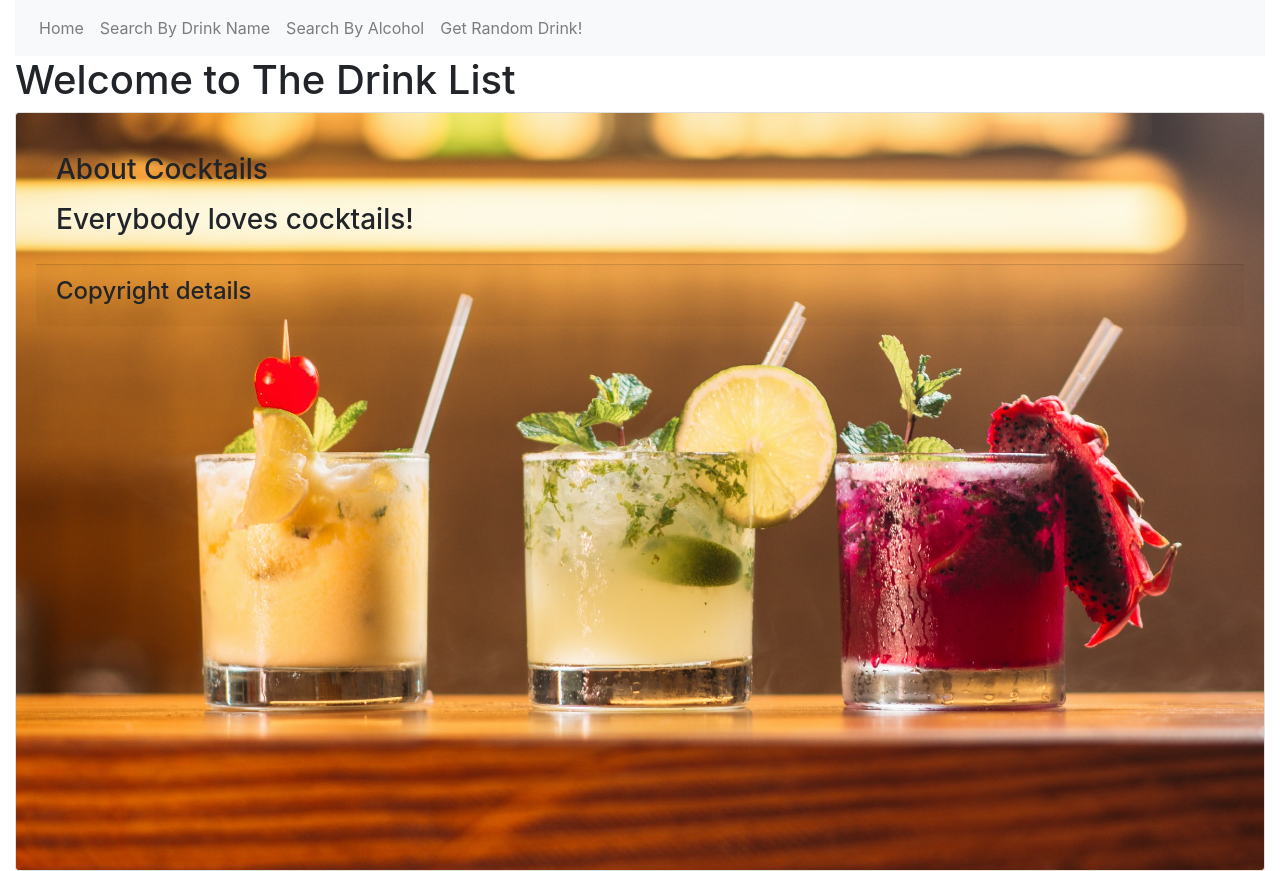
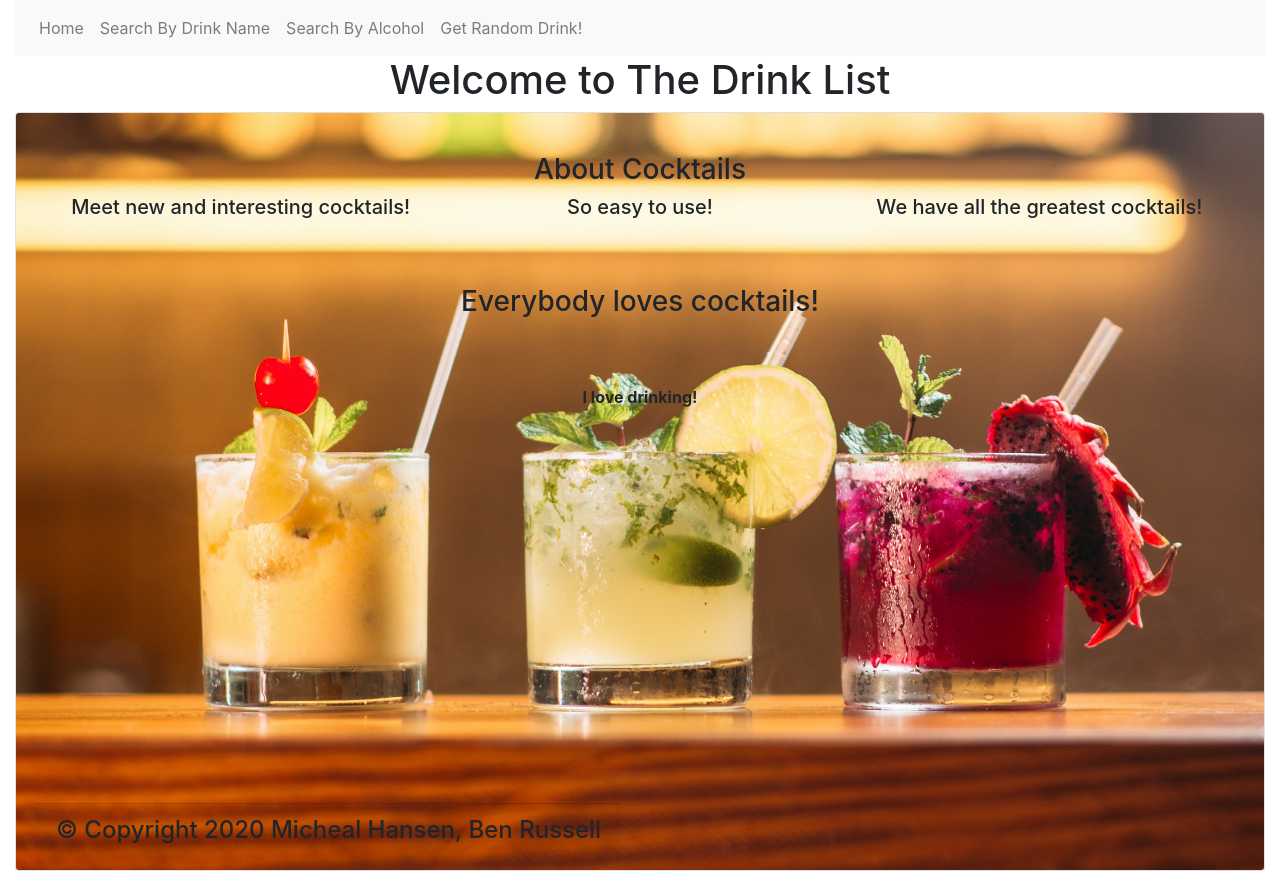
Before and after one commit to Sudolphus/Cocktail-Recipies, a React (Create React App) app: page / in a window 1280 px wide. Built offline with nearby package versions, Linux system fonts and the light colour scheme.

Commit message:
make splash page look prettier
Co-authored-by: Ben Russell <benjaminrussell36@gmail.com>

```diff
--- a/src/components/SplashPage.js
+++ b/src/components/SplashPage.js
@@ -1,6 +1,9 @@
 import React from 'react';
 import Card from 'react-bootstrap/Card';
 import cocktail from './img/cocktails.jpeg';
+import Row from 'react-bootstrap/Row';
+import Col from 'react-bootstrap/Col';
+import Carousel from 'react-bootstrap/Carousel';
 
 function SplashPage() {
   return(
@@ -12,17 +15,39 @@ function SplashPage() {
         <Card.Img src={cocktail} alt="Some Cocktails" />
         <Card.ImgOverlay>
           <Card.Body>
-            <Card.Text className="about-cocktails">
+            <div className="about-cocktails">
               <h3>About Cocktails</h3>
-            </Card.Text>
-            <Card.Text className="testimonials">
+              <Row>
+                <Col>
+                  <h5>Meet new and interesting cocktails!</h5>
+                </Col>
+                <Col>
+                  <h5>So easy to use!</h5>
+                </Col>
+                <Col>
+                  <h5>We have all the greatest cocktails!</h5>
+                </Col>
+              </Row>
+            </div>
+            <div className="testimonials">
               <h3>Everybody loves cocktails!</h3>
-            </Card.Text>
+              <Carousel indicators={false} controls={false} fade={true} keyboard={false}>
+                <Carousel.Item interval={1000}>
+                  <p><strong>I love drinking!</strong></p>
+                </Carousel.Item>
+                <Carousel.Item interval={1000}>
+                  <p><strong>It numbs the pain!</strong></p>
+                </Carousel.Item>
+                <Carousel.Item interval={1000}>
+                  <p><strong>For thirty seconds, I don't feel like dying!</strong></p>
+                </Carousel.Item>
+              </Carousel>
+            </div>
           </Card.Body>
           <Card.Footer>
-            <Card.Text className="copyright-footer">
-              <h4>Copyright details</h4>
-            </Card.Text>
+            <div className="copyright-footer">
+              <h4>© Copyright 2020 Micheal Hansen, Ben Russell</h4>
+            </div>
           </Card.Footer>
         </Card.ImgOverlay>
       </Card>
--- a/src/index.css
+++ b/src/index.css
@@ -6,6 +6,28 @@
   width: 20rem;
 }
 
-.cocktail-card h5.card-header, .big-cocktail-card h5.card-header {
+.header h1, .cocktail-card h5.card-header, .big-cocktail-card h5.card-header {
   text-align: center;
 }
+
+.about-cocktails h3, .about-cocktails .row .col h5 {
+  text-align: center;
+}
+
+.card-footer {
+  position: absolute;
+  bottom: 5px;
+}
+
+.card-footer .copyright-footer h4 {
+  text-align: center;
+}
+
+.testimonials h3 {
+  text-align: center;
+  padding: 5%;
+}
+
+.carousel {
+  text-align: center;
+}
```
